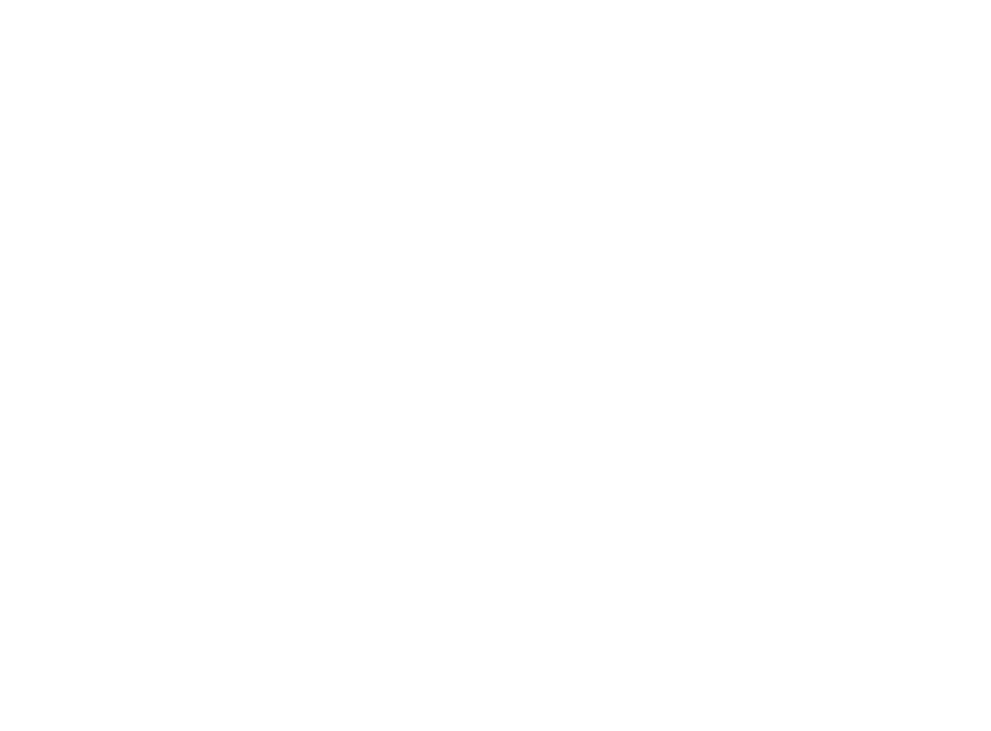
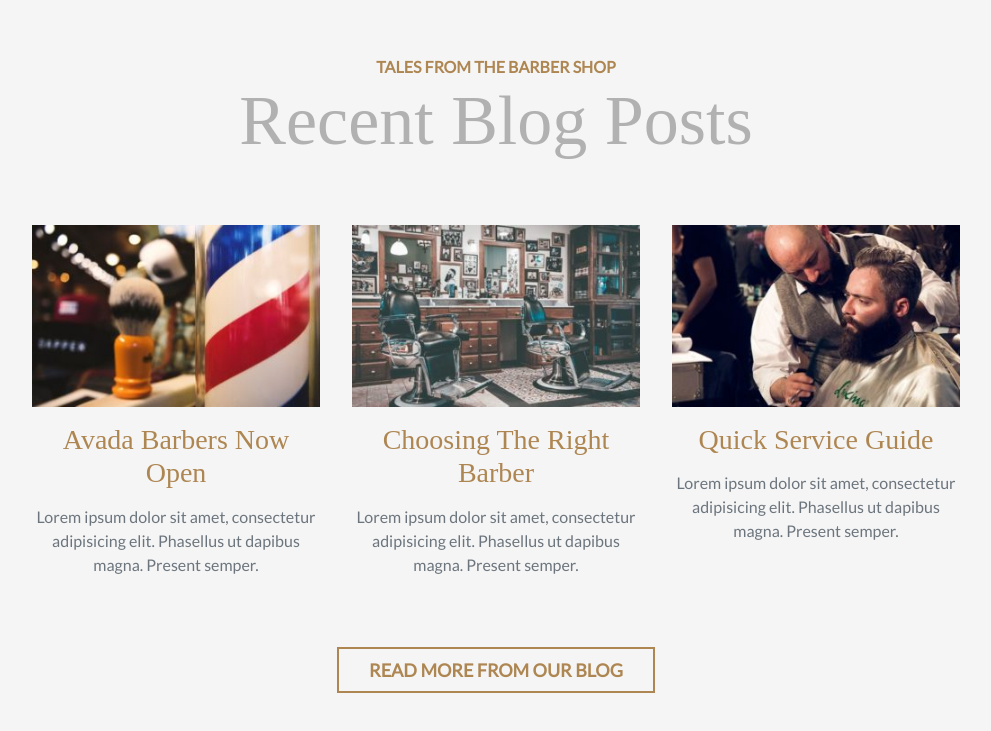
Before and after one commit to AngeloLista/proj-html-vuejs, a Vue app: page / in a window 1280 px wide. Shown: the part 4167-4898 px from the top of the page, without its empty margins (144-1135 px from the left). Before the commit the page ends 3930 px from the top, so only its background shows below. Built offline with nearby package versions, Linux system fonts and the light colour scheme; a small style sheet from the web is missing.

Commit message:
added Recent Blog Posts section

```diff
--- a/src/assets/scss/_vars.scss
+++ b/src/assets/scss/_vars.scss
@@ -11,3 +11,4 @@
 $cod-gray: #111110;
 
 //median cut
+$recent-blog-bg: #f5f5f5;
--- a/src/components/Main.vue
+++ b/src/components/Main.vue
@@ -79,7 +79,7 @@
     </section>
 
     <!-- Reviews -->
-    <section id="reviews" class="container w-75">
+    <section id="reviews" class="container w-75 py-5">
       <SectionTitle title="Reviews" description="what people say" />
       <div class="row">
         <div class="col-4 p-3 d-flex align-items-center flex-column">
@@ -123,6 +123,72 @@
             alt="Mark Wilson"
           />
           <h5>Mark Wilson</h5>
+        </div>
+      </div>
+    </section>
+
+    <!-- Recent Blog Posts -->
+    <section id="blog">
+      <div class="triangle-separetor top-white"></div>
+      <div
+        class="container w-75 py-5 mt-5 d-flex flex-column align-items-center"
+      >
+        <SectionTitle
+          title="Recent Blog Posts"
+          description="tales from the barber shop"
+        />
+        <div class="row">
+          <div class="col-4 p-3 d-flex align-items-center flex-column">
+            <a href="#">
+              <img
+                class="img-fluid my-3"
+                src="../assets/img/avadabarbers-second-blog-320x202.jpg"
+                alt="Avada Barbers Now Open"
+              />
+            </a>
+            <a href="#">
+              <h3>Avada Barbers Now Open</h3>
+            </a>
+            <p class="text-muted text-center">
+              Lorem ipsum dolor sit amet, consectetur adipisicing elit.
+              Phasellus ut dapibus magna. Present semper.
+            </p>
+          </div>
+          <div class="col-4 p-3 d-flex align-items-center flex-column">
+            <a href="#">
+              <img
+                class="img-fluid my-3"
+                src="../assets/img/avadabarbers-choosing-blog-320x202.jpg"
+                alt="Choosing The Right Barber"
+              />
+            </a>
+            <a href="#">
+              <h3>Choosing The Right Barber</h3>
+            </a>
+            <p class="text-muted text-center">
+              Lorem ipsum dolor sit amet, consectetur adipisicing elit.
+              Phasellus ut dapibus magna. Present semper.
+            </p>
+          </div>
+          <div class="col-4 p-3 d-flex align-items-center flex-column">
+            <a href="#">
+              <img
+                class="img-fluid my-3"
+                src="../assets/img/avadabarbers-ourservice-blog-320x202.jpg"
+                alt="Quick Service Guida"
+              />
+            </a>
+            <a href="#">
+              <h3>Quick Service Guide</h3>
+            </a>
+            <p class="text-muted text-center">
+              Lorem ipsum dolor sit amet, consectetur adipisicing elit.
+              Phasellus ut dapibus magna. Present semper.
+            </p>
+          </div>
+        </div>
+        <div class="my-5">
+          <ButtonLink text="read more from our blog" />
         </div>
       </div>
     </section>
@@ -198,6 +264,7 @@
           font-family: $abril;
           color: $driftwood;
           margin-bottom: 30px;
+          padding: 0 15px;
         }
         p {
           text-align: center;
@@ -253,5 +320,29 @@
       font-weight: bold;
     }
   }
+  // Traingle Separetor
+  .triangle-separetor {
+    width: 0;
+    height: 0;
+    line-height: 0;
+    border-left: 49.39vw solid transparent;
+    border-right: 49.39vw solid transparent;
+    &.top-white {
+      border-top: 100px solid white;
+    }
+  }
+  // Recent Blog Posts
+  #blog {
+    background-color: $recent-blog-bg;
+    a {
+      text-decoration: none;
+    }
+    h3 {
+      color: $driftwood;
+      font-family: $abril;
+      text-align: center;
+      margin-bottom: 15px;
+    }
+  }
 }
 </style>
```
Also changed, not shown: 9 other files (tests, documents, lock files or other folders).
